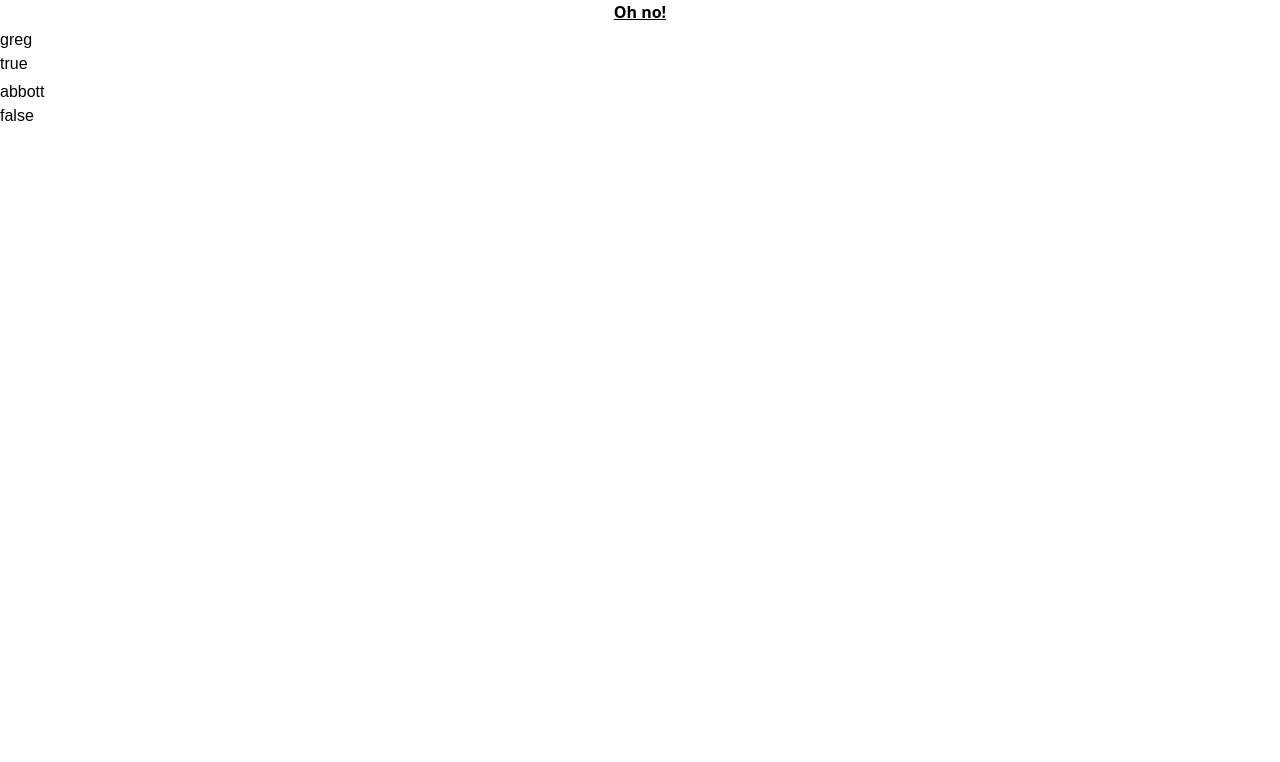
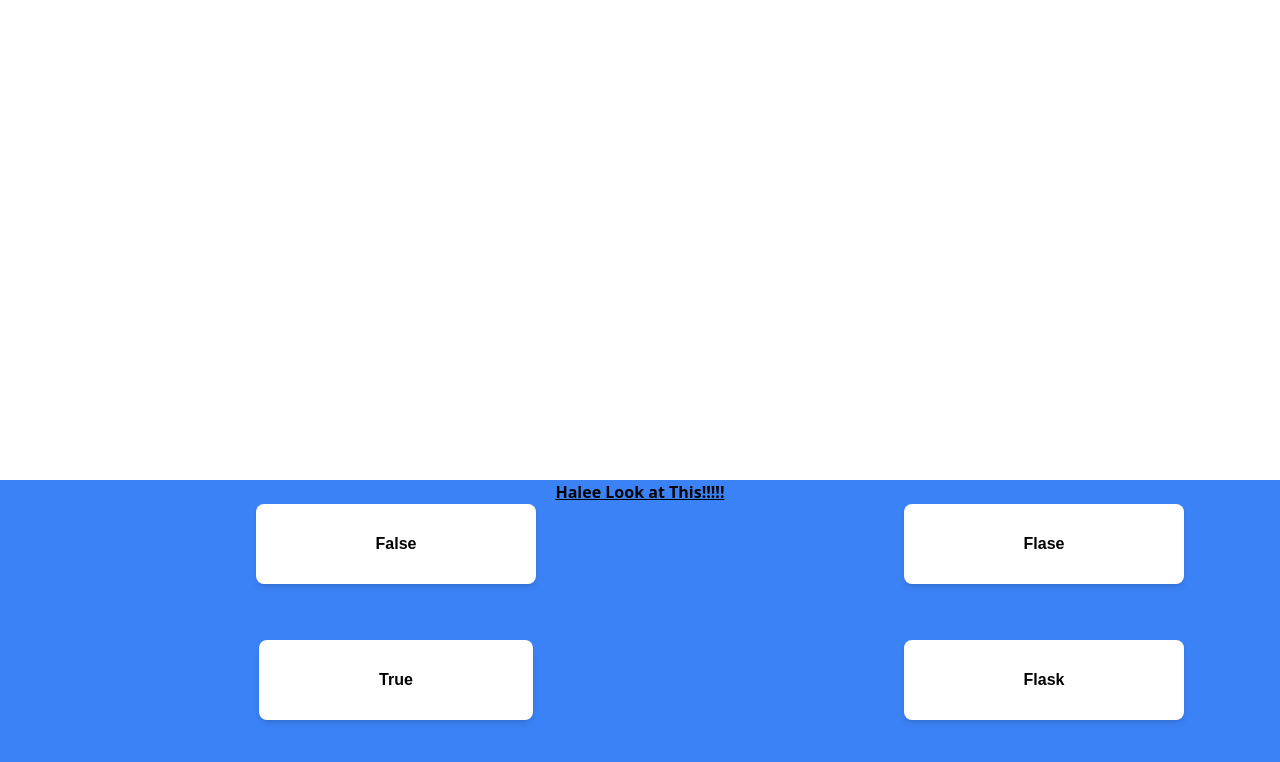
Before and after one commit to halee-t/risk-roulette, a React (Create React App) app: page / in a window 1280 px wide. Shown: the top 762 px of the page. Built offline with nearby package versions, Linux system fonts and the light colour scheme.

Commit message:
Added answer button stuff (very ugly)

```diff
--- a/src/App.tsx
+++ b/src/App.tsx
@@ -6,8 +6,13 @@ import Question from "./components/question";
 
 function App() {
   return (
-    <div className="App">
-      <Question question="Oh no!" answers={["greg","abbott"]} correct={[true,false]}/>
+    <div className="h-screen flex flex-col justify-end">
+      <div className="h-2/5 bg-blue-500">
+        <Question
+          question="Halee Look at This!!!!!"
+          answers={["False","Flase", "True", "Flask"]}
+          correct={[false, false, true, false]}/>
+      </div>
     </div>
   );
 }
--- a/src/components/answer.tsx
+++ b/src/components/answer.tsx
@@ -1,13 +1,41 @@
+import React, { useState } from 'react';
+
 interface answerProps{
     answerStr:string;
     correctness: boolean;
 }
 
 const Answer: React.FC<answerProps> = (props) => {
-    return (<div>
-        <h1>{props.answerStr}</h1>
-        <h1>{props.correctness.toString()}</h1>
+    const [isVisible, setIsVisible] = useState(false);
+
+    const checkAnswer = () => {
+        if (isVisible === true){
+            setIsVisible(false);
+        } else {
+            setIsVisible(true);
+        }
+        if (props.correctness === true){
+            document.body.style.background = "rgb(0, 255, 0)";
+        } else {
+            document.body.style.background = "rgb(255, 0, 0)";
+        }
+    }
+
+    return (
+    <div>
+        <button className="w-full h-20 px-20 py-2 bg-white text-black font-semibold rounded-lg
+        shadow-md hover:bg-yellow-100 focus:outline-none focus:ring-2
+         focus:ring-blue-500 focus:ring-opacity-50 ml-20" onClick={checkAnswer}>
+            {props.answerStr}
+        </button>
+        <div className= {`mt-4 p-6 text-center flex justify-center bg-green-100 border border-green-400 text-green-700 rounded-lg ${
+          isVisible ? 'block' : 'hidden'
+        }`}>
+            {props.correctness.toString()}
+        </div>
     </div>)
 }
 
-export default Answer
+
+
+export default Answer;
--- a/src/components/question.tsx
+++ b/src/components/question.tsx
@@ -1,4 +1,6 @@
 import Answer from "./answer"
+import answerData from "../data/questions.json";
+
 interface questionProps{
     question:string;
     answers:string[];
@@ -10,10 +12,10 @@ const Question: React.FC<questionProps> = (props) => {
     <div className="font-semibold font-sans text-center underline">
         {props.question}
     </div>
-    <div className="flex flex-col w-1/2 mt-1 gap-1">
+    <div className="h-64 grid grid-rows-{2} grid-cols-2 gap-4 flex align-bottom">
         {props.answers.map((res, index) => (
-            <div>
-            <Answer answerStr = {res} correctness={props.correct[index]}></Answer>
+            <div className="flex justify-center">
+                <Answer answerStr = {res} correctness={props.correct[index]}></Answer>
             </div>
         ))}
     </div>
```
